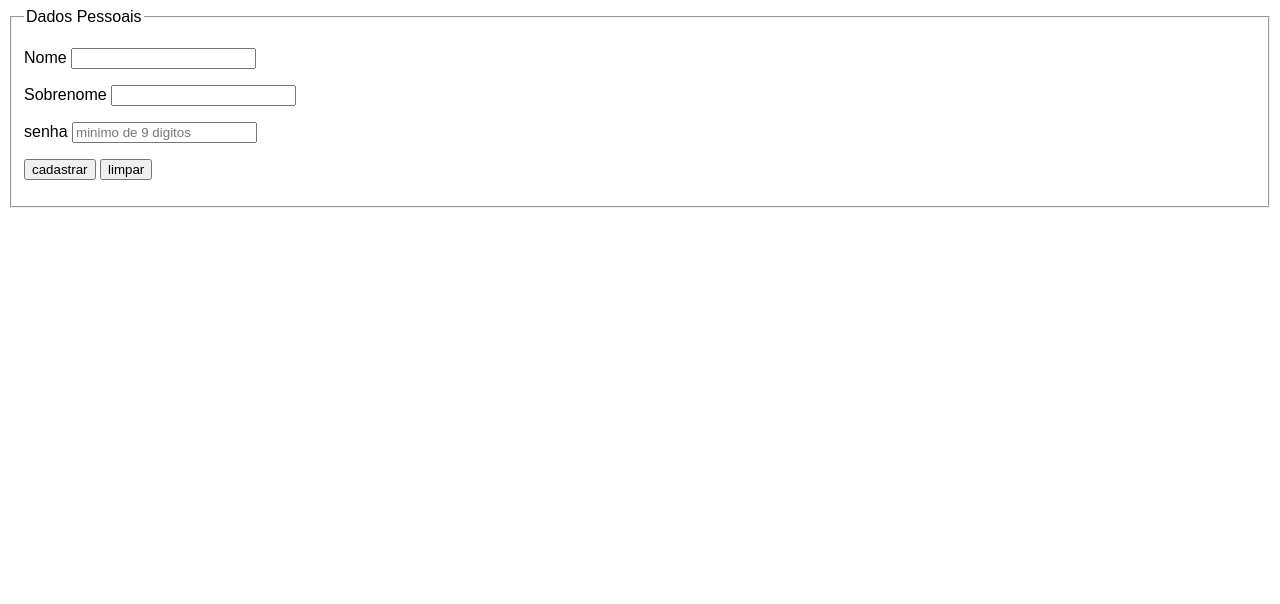
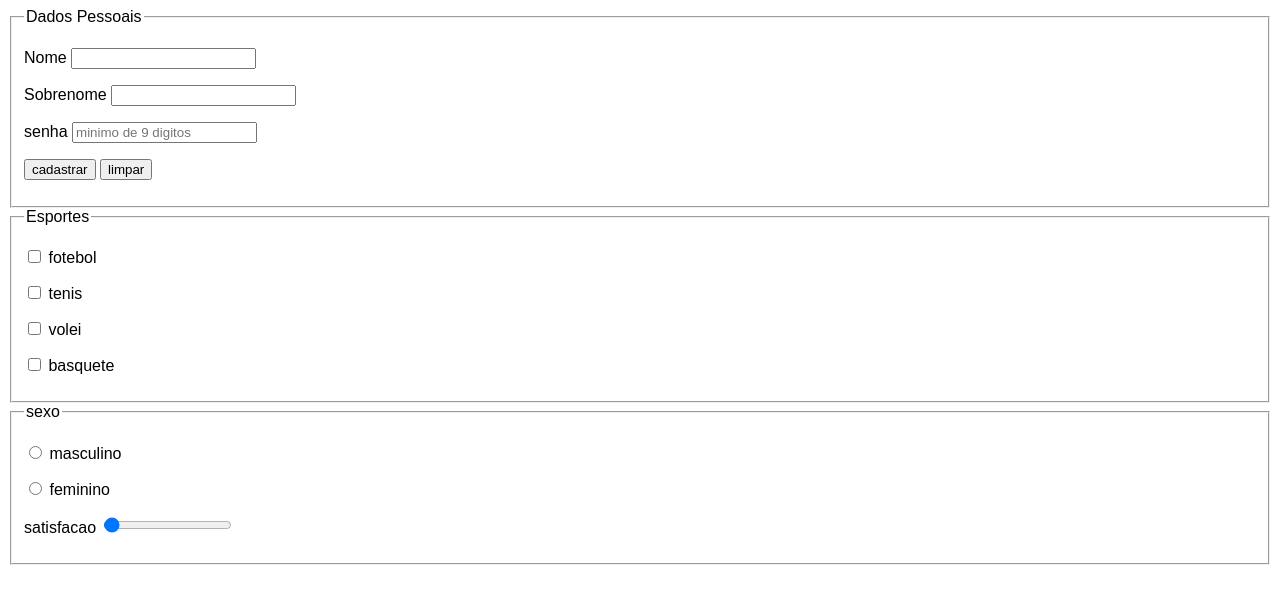
Before and after one commit to FernandoBzFarias/html-css, a plain HTML site: page exercicios/exerciciodois.html in a window 1280 px wide. Drawn offline with Linux system fonts and the light colour scheme.

Commit message:
exercicios

```diff
--- a/exercicios/exerciciodois.html
+++ b/exercicios/exerciciodois.html
@@ -17,7 +17,7 @@
 
 
 
-        <form action="cadastro.php" autocomplete="on">
+        <form action="cadastro.php" autocomplete="on" method="post">
            <fieldset>
               <legend>Dados Pessoais</legend>
                <p>
@@ -41,6 +41,54 @@
                 </p>
 
            </fieldset>
+
+           <fieldset>
+           <legend>Esportes</legend>
+            <p>
+             <input type="checkbox" name="foot" id="ifoot">
+             <label for="ifoot">fotebol</label>
+           </p>
+
+           <p>
+
+            <input type="checkbox" name="tenis" id="itenis">
+            <label for="itenis">tenis</label>
+          </p>
+
+          <p>
+            <label for="ivolei"></label>
+            <input type="checkbox" name="volei" id="ivolei">
+            <label for="ivolei">volei</label>
+          </p>
+
+          <p>
+            <label for="ibast"></label>
+            <input type="checkbox" name="bast" id="ibast">
+            <label for="ibast">basquete</label>
+          </p>
+
+           </fieldset>
+
+           <fieldset>
+            <legend>sexo</legend>
+           <p>
+              <input type="radio" name="sexo" id="imasc">
+              <label for="imasc"> masculino</label>
+           </p>
+
+           <p>
+            <input type="radio" name="sexo" id="ifeme">
+            <label for="ifeme"> feminino</label>
+         </p>
+
+         <p>
+            <label for="isatis"> satisfacao</label>
+           <input type="range" name="satisfacao" id="isatis" value="1">
+
+         </p>
+
+           </fieldset>
+
         </form>
 
 
```
